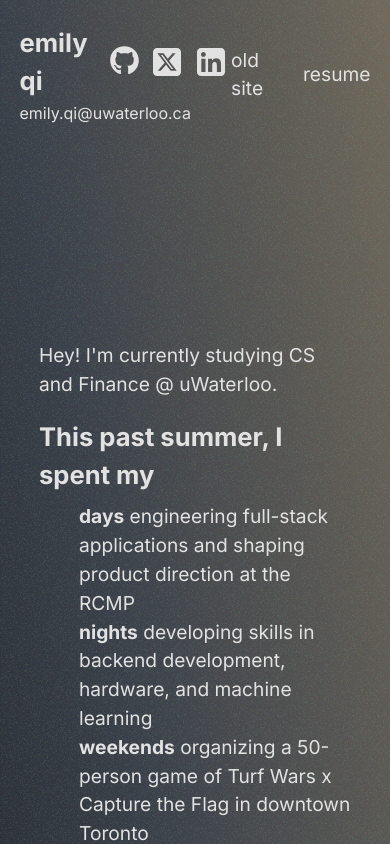
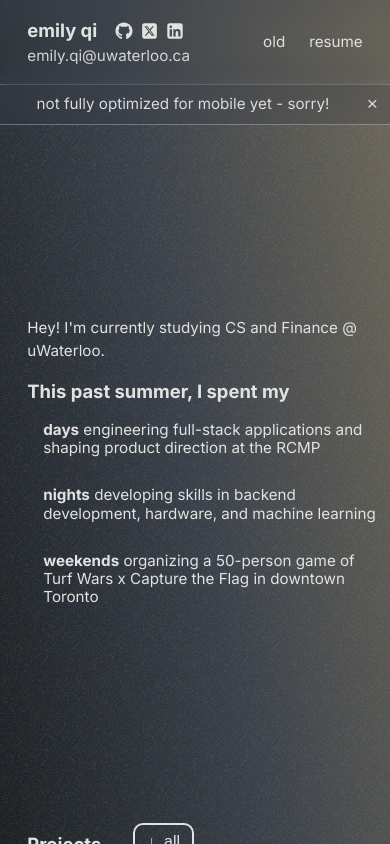
Before and after one commit to emlyqi/emilyqi-light, a React (Vite) app: page / in a window 390 px wide. Shown: the top 844 px of the page. Built offline with nearby package versions, Linux system fonts and the light colour scheme.

Commit message:
mobile kinda

```diff
--- a/src/App.tsx
+++ b/src/App.tsx
@@ -1,12 +1,20 @@
+import { useState } from 'react'
 import Navbar from './sections/Navbar.tsx'
 import About from './sections/About.tsx'
 import Projects from './sections/Projects.tsx'
 import Footer from './sections/Footer.tsx'
 
 function App() {
+  const [showMobileBanner, setShowMobileBanner] = useState(true)
   return (
     <>
       <Navbar />
+      {showMobileBanner && (
+        <div className="mobile-banner">
+          <span>not fully optimized for mobile yet - sorry!</span>
+          <button className="mobile-banner__close" aria-label="dismiss mobile notice" onClick={() => setShowMobileBanner(false)}>×</button>
+        </div>
+      )}
       <main className="main-content">
         <About />
         <Projects />
--- a/src/components/Dropdown.tsx
+++ b/src/components/Dropdown.tsx
@@ -39,16 +39,17 @@ const Dropdown: React.FC<DropdownProps> = ({ options, defaultOption = 'all', onS
                         position: 'absolute',
                         top: '100%',
                         left: 0,
-                        backgroundColor: 'rgba(58, 63, 73, 0.1)',
-                        backdropFilter: 'blur(10px)',
-                        WebkitBackdropFilter: 'blur(10px)',
-                        border: '1px solid #ccc',
+                        backgroundColor: 'rgba(58, 63, 73, 0.18)',
+                        backdropFilter: 'blur(8px)',
+                        WebkitBackdropFilter: 'blur(8px)',
+                        border: '1px solid #3A3F49',
                         padding: '0.25rem 0',
                         margin: 0,
                         listStyle: 'none',
                         minWidth: '100%',
                         borderRadius: '10px',
-                        outline: 'solid 1px #e2e2e2',
+                        overflow: 'hidden',
+                        outline: '1px solid #e2e2e2',
                         zIndex: 800,
                     }}
                     >
@@ -57,12 +58,12 @@ const Dropdown: React.FC<DropdownProps> = ({ options, defaultOption = 'all', onS
                             key={option}
                             onClick={() => handleSelect(option)}
                             style={{
-                                padding: '0.25rem 1rem',
+                                padding: '0.45rem 1rem',
                                 cursor: 'pointer',
                                 transition: 'background 0.2s'
                             }}
-                            onMouseEnter={(e) => (e.currentTarget.style.background = 'rgba(255,255,255,0.2)')}
-                            onMouseLeave={(e) => (e.currentTarget.style.background = '#3A3F49')}
+                            onMouseEnter={(e) => (e.currentTarget.style.background = 'rgba(255,255,255,0.08)')}
+                            onMouseLeave={(e) => (e.currentTarget.style.background = 'transparent')}
                         >
                             {option}
                         </li>
--- a/src/data/ProjectsList.tsx
+++ b/src/data/ProjectsList.tsx
@@ -17,7 +17,7 @@ const ProjectsList = [
     {
         type: 'software',
         title: 'Old Personal Website',
-        link: 'https://github.com/emlyqi/brew',
+        link: 'https://emilyqi.pages.dev/',
         skills: ['react', 'typescript', 'tailwind css', 'framer motion', 'figma'],
         description: 'i think this old one is a little more visually interesting',
         image: OldSitePath
--- a/src/index.css
+++ b/src/index.css
@@ -19,12 +19,38 @@ body {
   min-height: 100vh;
 }
 
+html, body {
+  overflow-x: hidden;
+}
+
 .navbar-wrapper {
-  position: sticky;
+  position: fixed;
   top: 0;
+  left: 0;
+  right: 0;
   width: 100%;
   z-index: 1000;
-  transition: background-color 0.3s ease;
+  transition: background-color 0.3s ease, backdrop-filter 0.3s ease;
+  background: linear-gradient(
+    to bottom,
+    rgba(58, 63, 73, 0.25) 0%,
+    rgba(58, 63, 73, 0.0) 100%
+  );
+  backdrop-filter: blur(6px);
+  -webkit-backdrop-filter: blur(6px);
+}
+
+/* Subtle blurred bottom edge for smoother transition */
+.navbar-wrapper::after {
+  content: '';
+  position: absolute;
+  left: 0;
+  right: 0;
+  bottom: -22px;
+  height: 44px;
+  background: linear-gradient(to bottom, rgba(58, 63, 73, 0.3), rgba(58, 63, 73, 0));
+  filter: blur(12px);
+  pointer-events: none;
 }
 
 .navbar-wrapper.scrolled {
@@ -37,23 +63,73 @@ body {
   -webkit-backdrop-filter: blur(10px);
 }
 
+/* compensate for fixed navbar height */
+body {
+  padding-top: 4.5rem;
+}
+
 .navbar {
-  width: 90%;
+  width: 86%;
   margin: 0 auto;
   padding: 1.5rem 0;
   display: flex;
   justify-content: space-between;
 }
 
+/* Keep social icons at a consistent size */
+.navbar img {
+  width: 1.8rem;
+  height: auto;
+  display: block;
+}
+
 .main-content {
-  width: 80%;
+  width: 68%;
   margin: 2rem auto;
 }
 
 .footer {
-  width: 80%;
+  width: 68%;
   margin: 0 auto;
   padding: 2rem 0;
+}
+
+/* Mobile banner (hidden on desktop) */
+.mobile-banner {
+  display: none;
+}
+
+@media (max-width: 768px) {
+  .mobile-banner {
+    display: block;
+    width: 100%;
+    box-sizing: border-box;
+    padding: 0.5rem 2.5rem 0.5rem 1rem;
+    margin: 0.75rem auto 0.75rem;
+    color: #e2e2e2;
+    background: rgba(58, 63, 73, 0.25);
+    backdrop-filter: blur(6px);
+    -webkit-backdrop-filter: blur(6px);
+    border-top: 1px solid rgba(226, 226, 226, 0.35);
+    border-bottom: 1px solid rgba(226, 226, 226, 0.35);
+    text-align: center;
+    font-size: 0.95rem;
+    position: relative;
+  }
+
+  .mobile-banner__close {
+    position: absolute;
+    right: 0.5rem;
+    top: 50%;
+    transform: translateY(-50%);
+    color: #e2e2e2;
+    background: transparent;
+    border: none;
+    font-size: 1.2rem;
+    line-height: 1;
+    padding: 0.25rem;
+    cursor: pointer;
+  }
 }
 
 h1 {
@@ -100,3 +176,141 @@ button {
   padding: 0.5rem 1rem;
   cursor: pointer;
 }
+
+/* responsive adjustments */
+@media (max-width: 1024px) {
+  .navbar {
+    width: 86%;
+  }
+
+  .main-content,
+  .footer {
+    width: 78%;
+  }
+
+  .navbar img {
+    width: 1.6rem;
+  }
+
+  h1 {
+    font-size: 1.4rem;
+  }
+
+  h2 {
+    font-size: 1.2rem;
+  }
+
+  p,
+  li {
+    font-size: 1.1rem;
+  }
+}
+
+@media (max-width: 768px) {
+  .navbar {
+    padding: 1rem 0;
+    display: flex;
+    flex-direction: row;
+    justify-content: space-between;
+    align-items: center;
+    gap: 0.75rem;
+    flex-wrap: nowrap;
+  }
+
+  .navbar a {
+    width: auto !important;
+  }
+
+  .navbar img {
+    width: 1.5rem;
+  }
+
+  .main-content,
+  .footer {
+    width: 86%;
+    margin: 1.5rem auto;
+  }
+
+  .subtext {
+    font-size: 0.95rem;
+  }
+
+  h1 {
+    font-size: 1.25rem;
+  }
+
+  h2 {
+    font-size: 1.1rem;
+  }
+
+  p,
+  li {
+    font-size: 1rem;
+  }
+
+  .main-content ul {
+    padding-left: 0;
+  }
+
+  .main-content li {
+    width: 100% !important;
+    padding: 0.5rem 1rem 1.25rem !important;
+  }
+
+  div[style*="outline: solid 1px #e2e2e2"] {
+    width: 100% !important;
+    max-height: none !important;
+  }
+
+  .main-content img {
+    max-width: 100%;
+    height: auto;
+    display: block;
+  }
+}
+
+@media (max-width: 480px) {
+  .navbar {
+    gap: 0.5rem;
+  }
+
+  .navbar a {
+    width: auto !important;
+  }
+
+  .navbar img {
+    width: 1.35rem;
+  }
+
+  .main-content {
+    margin: 1rem auto;
+  }
+
+  h1 {
+    font-size: 1.15rem;
+  }
+
+  h2 {
+    font-size: 1rem;
+  }
+
+  p,
+  li {
+    font-size: 0.95rem;
+  }
+
+  button {
+    font-size: 1rem;
+    padding: 0.5rem 0.75rem;
+  }
+}
+
+@media (max-width: 768px) {
+  .main-content > div:first-child ul li {
+    line-height: 1.2;
+    margin: 0.05rem 0;
+  }
+  .main-content > div:first-child ul {
+    margin: 0.1rem 0;
+  }
+}
--- a/src/sections/Navbar.tsx
+++ b/src/sections/Navbar.tsx
@@ -34,7 +34,7 @@ const Navbar = () => {
                 </div>
                 <div style={{ display: 'flex', justifyContent: 'space-between', gap: '1.5rem', alignItems: 'center' }}>
                     <a href="https://emilyqi.pages.dev/" target="_blank" rel="noopener noreferrer">
-                        <p>old site</p>
+                        <p>old</p>
                     </a>
                     <a href="/Emily Qi Resume.pdf" target="_blank" rel="noopener noreferrer">
                         <p>resume</p>
```
